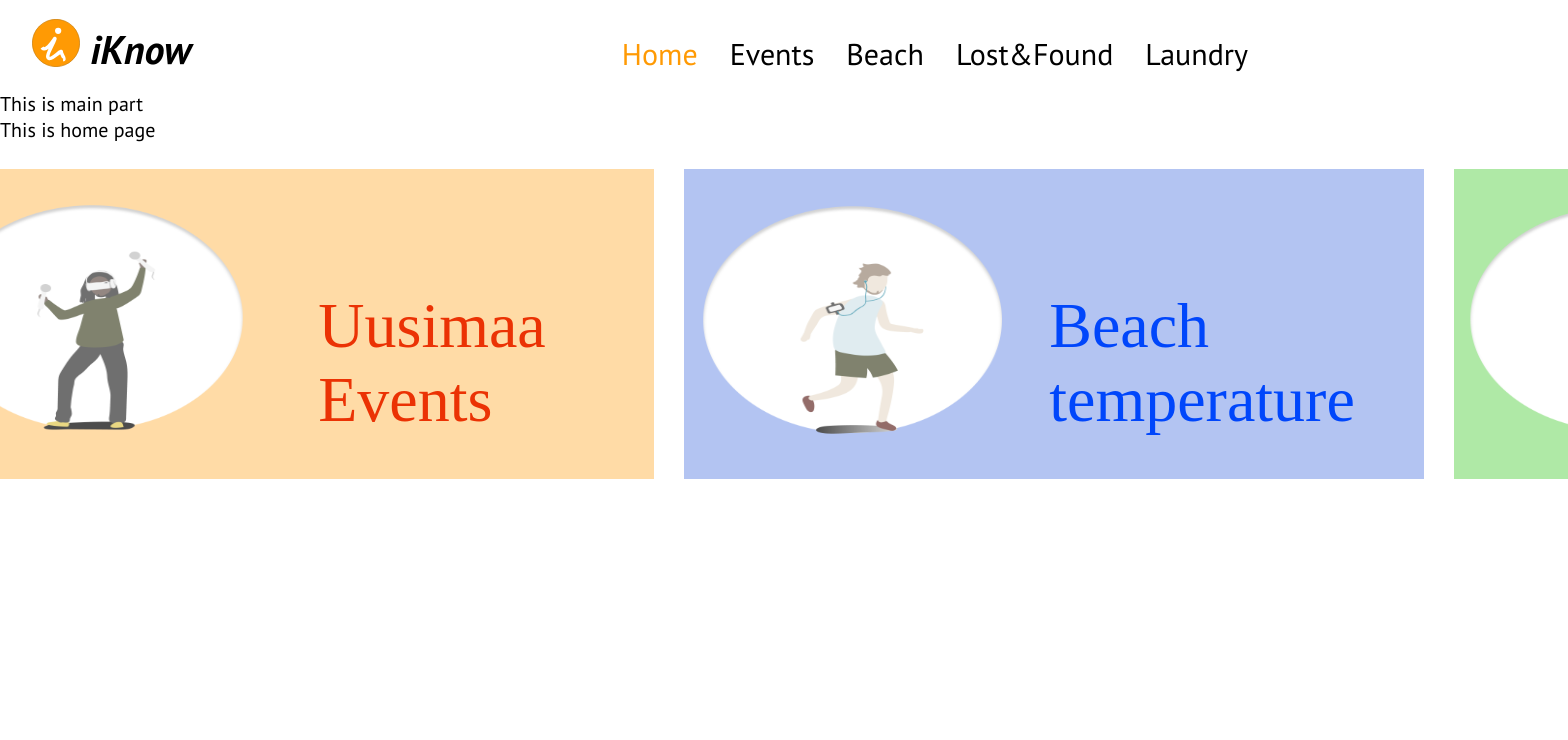
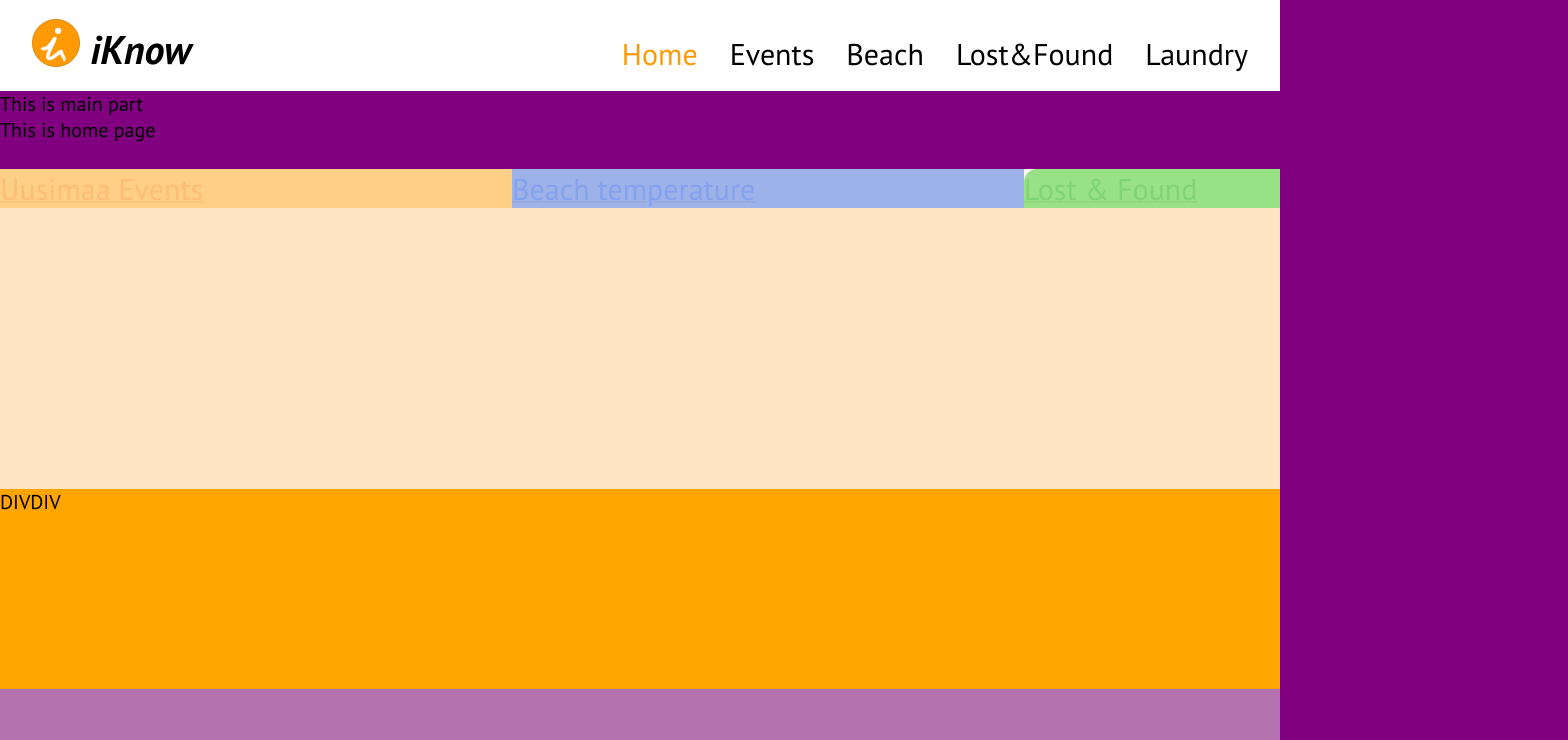
Before and after one commit to bch-team-summer-project/iknow, a React (Create React App) app: page / in a window 1280 px wide. Shown: the top 740 px of the page, 1568 px wide, since content can reach past the window. Built offline with nearby package versions, Linux system fonts and the light colour scheme.

Commit message:
progrs 4 PC/mobi V of scrl

```diff
--- a/src/Main/Home.js
+++ b/src/Main/Home.js
@@ -9,6 +9,7 @@ const Home = () => {
       <br />
       <br />
       <ScrollContainer />
+      <div style={{height: "200px", width:"100vw", backgroundColor: "orange"}}>DIVDIV</div>
       </div>
     );
 };
--- a/src/scrollContainer/ScrollContainer.js
+++ b/src/scrollContainer/ScrollContainer.js
@@ -3,39 +3,41 @@ import "./scrollContainer.css";
 
 const ScrollContainer = () => {
   return (
+    <div className="scroll-container-parent">
     <div className="horizontal-scroll">
-        <div className="horizontal-scroll__block horizontal-scroll__block--purple">
+        <div className="horizontal-scroll__block horizontal-scroll__block--one">
           <a href="/events">
           <div className="background" style={{backgroundImage: "url(images/events_card_img.png)", color: "orange"}}></div>
           <span className="card-text" style={{color: "#EB3204"}}>Uusimaa Events</span>
           </a>
         </div>
-        <div className="horizontal-scroll__block horizontal-scroll__block--yellow">
+        <div className="horizontal-scroll__block horizontal-scroll__block--two">
           <a href="/water">
           <div className="background" style={{backgroundImage: "url(images/beach_card_img.png"}}></div>
           <span className="card-text" style={{color: "#0046FB"}}>Beach temperature</span>
           </a>
         </div>
-        <div className="horizontal-scroll__block horizontal-scroll__block--orange">
+        <div className="horizontal-scroll__block horizontal-scroll__block--three">
           <a href="/lost">
           <div className="background" style={{backgroundImage: "url(images/lost_found_card_img.png"}}></div>
           <span className="card-text" style={{color: "#126604"}}>Lost &amp; Found</span>
           </a>
         </div>
-        <div className="horizontal-scroll__block horizontal-scroll__block--blue">
+        <div className="horizontal-scroll__block horizontal-scroll__block--four">
           <a href="/laundry">
           <div className="background" style={{backgroundImage: "url(images/laundry_card_img.png)"}}></div>
           <span className="card-text" style={{color: "#126604"}}>Laundry Booking</span>
           </a>
         </div>
-        {/* <div className="horizontal-scroll__block horizontal-scroll__block--green">
+        {/* <div className="horizontal-scroll__block horizontal-scroll__block--five">
           <div className="background" style={{backgroundImage: "url(grid_img5.png"}}></div>
           <span className="letter">E</span>
         </div> */}
-        <div className="horizontal-scroll__block horizontal-scroll__block--pink">
+        <div className="horizontal-scroll__block horizontal-scroll__block--six">
           <div className="background" style={{backgroundImage: "url()"}}></div>
           <span className="letter">!</span>
         </div>
+      </div>
       </div>
   )
 }
--- a/src/scrollContainer/scrollContainer.css
+++ b/src/scrollContainer/scrollContainer.css
@@ -1,3 +1,6 @@
+/* --- DESKTOP --- */
+/* one or more available input mechanism(s) can hover over elements with ease */ /* -> desktop or laptop version of scroll*/
+@media (any-hover: hover) {
   ::-webkit-scrollbar {
     width: 1px;
     height: 1px;
@@ -7,16 +10,13 @@
     height: 1px;
   }
 
-*,
-*::after,
-*::before {
-  box-sizing: border-box;
+  .scroll-container-parent {
+    height: 40vh;
   }
-
   .horizontal-scroll {
     margin-left: 30vw;
     width: 40vh; /* height */
-  height: 130vw; /* width */
+    height: 100vw; /* width */
     overflow-y: auto;
     overflow-x: hidden;
     padding: 10px;
@@ -28,8 +28,8 @@
     transform: rotate(90deg) translate3d(0, calc(-100vh + 60px), 0);
   }
   .horizontal-scroll__block {
-  width: calc(100vh - 60px);
-  height: calc(100vh - 60px);
+    width: 90vh;
+    height: 90vh;
     position: relative;
   }
   .horizontal-scroll__block:not(:first-child) {
@@ -43,8 +43,7 @@
     left: 0;
     /* background: no-repeat center center/cover; */
     background-size: 100% 51%;
-  opacity: 0.7;
-  background-blend-mode: luminosity;
+    opacity: 0.9;
   }
   .horizontal-scroll__block .card-text {
     display: inline-block;
@@ -55,39 +54,70 @@
     left: 70%;
     transform: translate3d(-50%, -50%, 0);
     font-weight: normal;
-  font-size: 4rem;
+    font-size: 3.5rem;
     font-family: "Playfair Display", serif;
     /* color: white; */ /* inline-styling each-color separetely*/
   }
-.horizontal-scroll__block--purple .background {
-  /* background-color: #52489c; */
+}
+
+/* --- MOBILE --- */
+/* one or more available input mechanism(s) cannot hover or there are no pointing input mechanisms */
+@media (any-hover: none) {
+  body {
+    background-color: purple;
+  }
+  .scroll-container-parent {
+    background-color: bisque;
+    height: 40vh;
+  }
+  .horizontal-scroll {
+    display: flex;
+    flex-direction: row;
+    overflow-x: auto;
+  }
+  .horizontal-scroll__block {
+    min-width: 40vw;
+    position: relative;
+  }
+  .horizontal-scroll::-webkit-scrollbar {
+    display: none;
+  }
+  .horizontal-scroll__block .background {
+    position: absolute;
+    top: 0;
+    right: 0;
+    bottom: 0;
+    left: 0;
+    /* background: no-repeat center center/cover; */
+    /*background-size: 100% 51%;*/
+    background: no-repeat;
+    background-size: cover;
+    opacity: 0.9;
+  }
+  .horizontal-scroll__block .card-text {
+    font-size: 1.5em;
+  }
+}
+/* one or more available input mechanism(s) can hover, but not with ease (for example simulating the hovering when performing a long touch) */ /* =detecting mobile device */
+@media (any-hover: on-demand) {
+}
+
+.horizontal-scroll__block--one .background {
   /* background-color: #ff9a04; */
 }
-.horizontal-scroll__block--yellow .background {
-  /* background-color: #ecc30b; */
+.horizontal-scroll__block--two .background {
   /* background-color: #285adb; */
 }
-.horizontal-scroll__block--orange .background {
+.horizontal-scroll__block--three .background {
   /*  background-color: #1bc100; */
 }
-.horizontal-scroll__block--blue .background {
+.horizontal-scroll__block--four .background {
   /* background-color: #93dded; */
 }
-.horizontal-scroll__block--green .background {
+.horizontal-scroll__block--five .background {
   /* not in use */
   /* background-color: #00bd9d; */
 }
-.horizontal-scroll__block--pink .background {
+.horizontal-scroll__block--six .background {
   /* background-color: #fb9f89; */
 }
-
-@media only screen and (max-width: 600px) {
-  .horizontal-scroll__block .card-text {
-    font-size: 3rem;
-  }
-}
-@media only screen and (max-width: 1000px) {
-  .horizontal-scroll__block .card-text {
-    font-size: 2.5rem;
-  }
-}
```
Also changed, not shown: public/images/testtest.png (added). Lines whose indentation alone changed are shown as unchanged.
